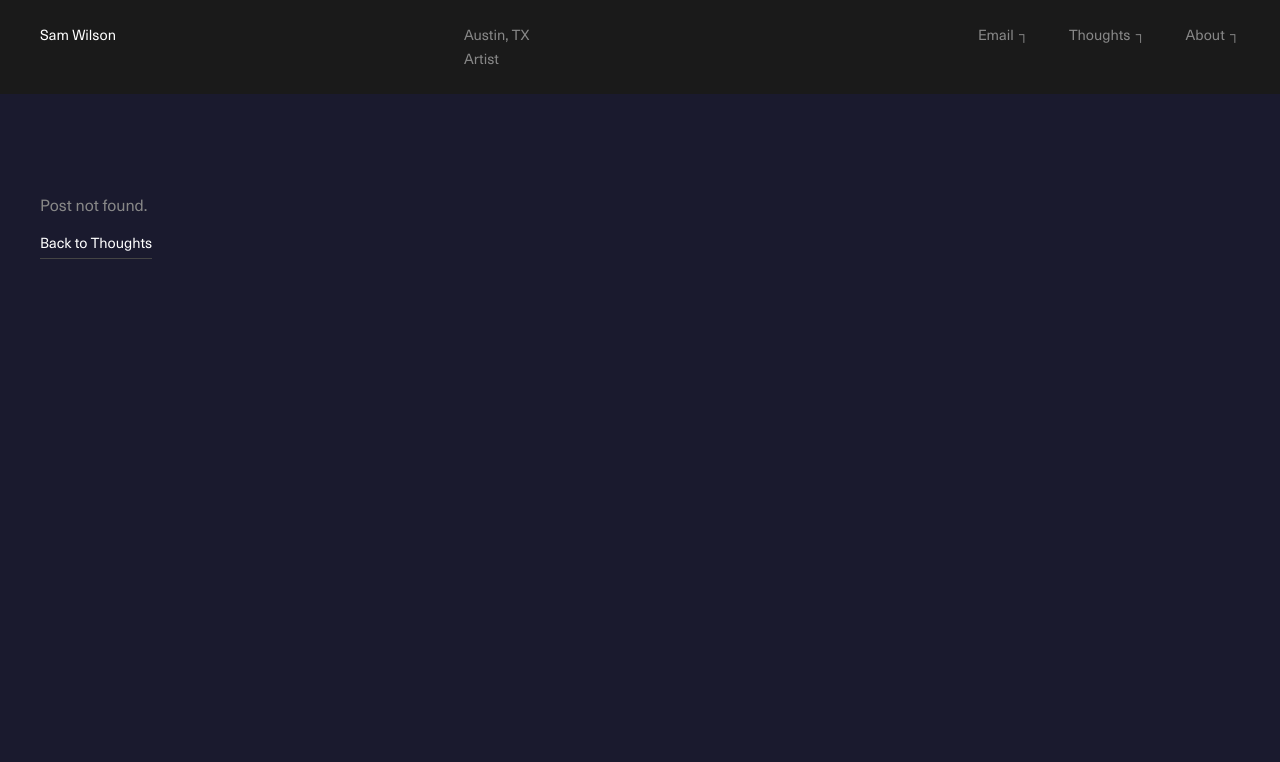
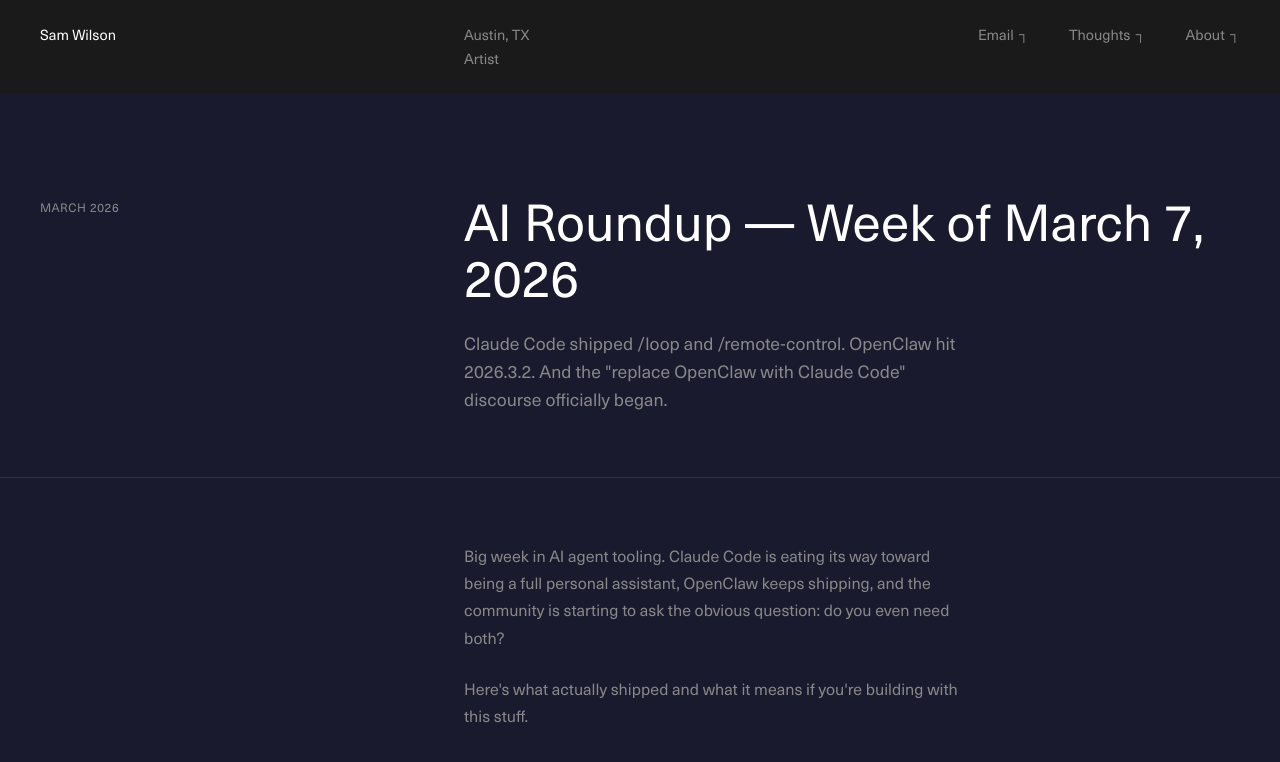
Before and after one commit to storypixel/storypixel.github.io, a React (Vite) app: page /thoughts/ai-roundup-2026-03-07 in a window 1280 px wide. Before the commit this address had no page. Shown: the top 762 px of the page. Built offline with nearby package versions, Linux system fonts and the light colour scheme.

Commit message:
Add AI Roundup - Week of March 7, 2026

```diff
--- a/src/data/posts.js
+++ b/src/data/posts.js
@@ -1,6 +1,62 @@
 // Blog post data — structured like projects.js
 
 export const posts = [
+    {
+        slug: 'ai-roundup-2026-03-07',
+        title: 'AI Roundup — Week of March 7, 2026',
+        date: '2026-03-07',
+        dateDisplay: 'March 2026',
+        excerpt: 'Claude Code shipped /loop and /remote-control. OpenClaw hit 2026.3.2. And the "replace OpenClaw with Claude Code" discourse officially began.',
+        sections: [
+            {
+                type: 'text',
+                label: null,
+                paragraphs: [
+                    'Big week in AI agent tooling. Claude Code is eating its way toward being a full personal assistant, OpenClaw keeps shipping, and the community is starting to ask the obvious question: do you even need both?',
+                    'Here\'s what actually shipped and what it means if you\'re building with this stuff.',
+                ],
+            },
+            {
+                type: 'text',
+                label: 'Claude Code',
+                paragraphs: [
+                    'The two headliners: /loop and /remote-control. The /loop command lets you schedule recurring prompts inside a session — "check this deployment every 5 minutes" or "remind me at 3pm." It\'s cron for your coding session, built on CronCreate/CronList/CronDelete tools. The catch: it\'s session-scoped. Close the terminal, lose the schedule.',
+                    '/remote-control is the bigger deal for daily use. Start a Claude Code session on your desktop, type /remote-control, and you get a URL you can open on your phone. Full session handoff — approve permissions, see output, give input, all from mobile. This is Anthropic\'s answer to "how do I use my coding agent when I\'m not at my desk."',
+                    'Other notable fixes: prompt cache preservation during compaction (cheaper long sessions), 74% reduction in prompt re-renders, VS Code spark icon for session management, and native MCP server management via /mcp in VS Code. They also fixed the annoying API 400 errors with third-party gateways.',
+                ],
+            },
+            {
+                type: 'text',
+                label: 'OpenClaw',
+                paragraphs: [
+                    'Version 2026.3.2 landed. The release continues the pattern of steady infrastructure improvements — better session management, more reliable cron delivery, and channel stability. OpenClaw\'s strength remains what Claude Code can\'t do natively: persistent 24/7 operation, multi-channel messaging (Telegram, Signal, Discord, 20+ channels), durable cron jobs that survive restarts, and multi-agent orchestration.',
+                    'The Anthropic skills repo also went public this week with official skill templates including an MCP builder skill. Worth browsing if you\'re writing skills for either platform.',
+                ],
+            },
+            {
+                type: 'text',
+                label: 'Ecosystem',
+                paragraphs: [
+                    'The planning-with-files pattern from OthmanAdi hit 6,600+ stars — it\'s the Manus approach to persistent planning: write your plan to files, not memory. Context window is RAM, filesystem is disk. Simple idea, surprisingly effective.',
+                    'VoltAgent dropped awesome-claude-code-subagents with 100+ specialized agent templates (security auditor, code reviewer, debugger, devops engineer, multi-agent coordinator). Good reference library for anyone spawning sub-agents.',
+                    'The "replace OpenClaw" discourse kicked off on r/ClaudeCode. Someone posted that /remote-control "negates the need for OpenClaw." The verdict from builders actually running both: Claude Code is great for coding sessions you want to access from your phone. OpenClaw is for always-on personal agents with messaging, scheduling, and multi-agent comms. Different tools, different jobs. You can run both.',
+                ],
+            },
+            {
+                type: 'text',
+                label: 'What It Means',
+                paragraphs: [
+                    'The convergence is real. Claude Code is adding features that OpenClaw pioneered (scheduled tasks, mobile access, skills). OpenClaw is adding features that Claude Code does well (ACP sessions, sub-agent spawning). They\'re eating toward each other.',
+                    'But the gap that matters is persistence. Claude Code sessions are ephemeral — they exist while your terminal is open. OpenClaw sessions are durable — they run on a Mac Mini in your closet 24/7, checking your email, monitoring your projects, responding to messages while you sleep. Until Claude Code ships a daemon mode, these are complementary tools, not competitors.',
+                    'My bet: within 6 months, Claude Code adds persistent background sessions. When that happens, the conversation changes entirely. Until then, run both.',
+                ],
+            },
+            {
+                type: 'footnote',
+                text: 'Published by Sam Wilson. Sources: releasebot.io, code.claude.com, github.com/openclaw, r/ClaudeCode',
+            },
+        ],
+    },
     {
         slug: 'twenty-years-of-this-cookie',
         title: 'Twenty Years of This Cookie',
```
